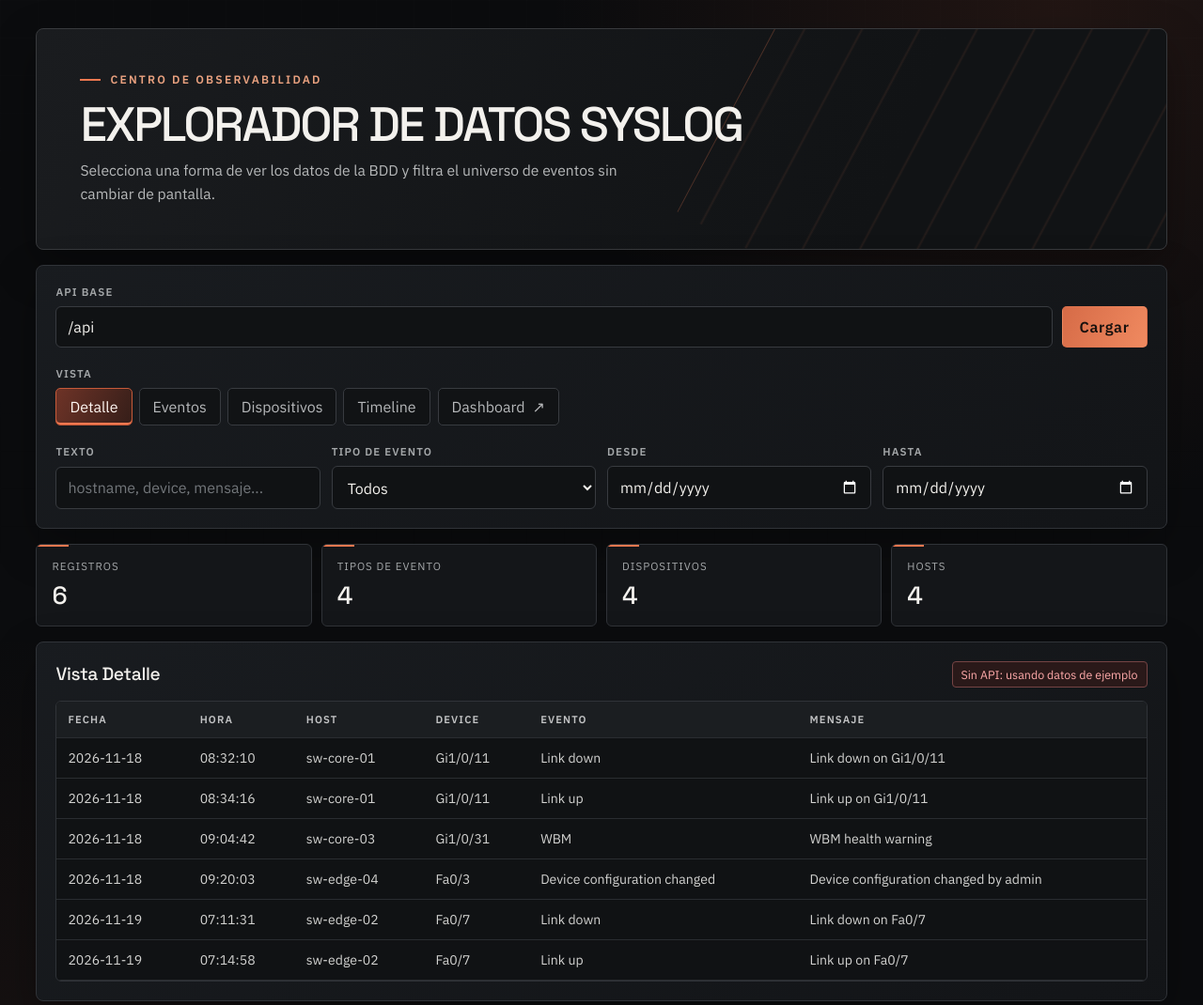
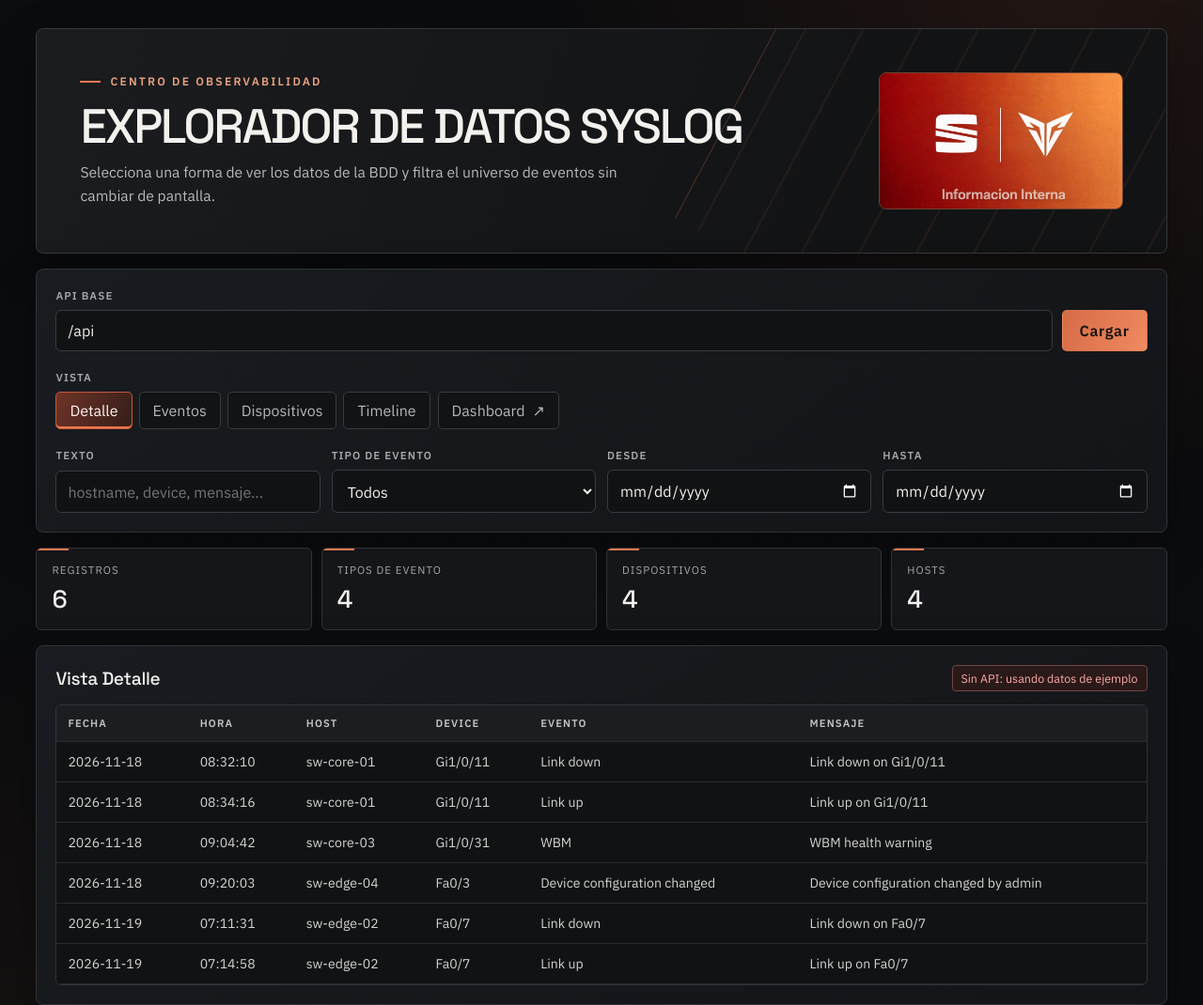
Before and after one commit to eldergutnitz/LOGOT, a plain HTML site: page frontend/index.html in a window 1280 px wide. Shown: the top 1070 px of the page at 94% size. Drawn offline with Linux system fonts and the light colour scheme; no server answers.

Commit message:
Añade la cabecera SEAT y CUPRA al frontend
Co-authored-by: Copilot <223556219+Copilot@users.noreply.github.com>

```diff
--- a/frontend/index.html
+++ b/frontend/index.html
@@ -13,9 +13,12 @@
   <div class="bg-grid" aria-hidden="true"></div>
   <main class="app-shell">
     <header class="hero">
-      <p class="eyebrow">Centro de observabilidad</p>
-      <h1>Explorador de datos SYSLOG</h1>
-      <p class="subtitle">Selecciona una forma de ver los datos de la BDD y filtra el universo de eventos sin cambiar de pantalla.</p>
+      <div>
+        <p class="eyebrow">Centro de observabilidad</p>
+        <h1>Explorador de datos SYSLOG</h1>
+        <p class="subtitle">Selecciona una forma de ver los datos de la BDD y filtra el universo de eventos sin cambiar de pantalla.</p>
+      </div>
+      <img class="hero-logo" src="portda-cupra-1200x670.jpg?v=2" alt="SEAT y CUPRA — Información interna" width="1888" height="1056">
     </header>
 
     <section class="controls card">
--- a/frontend/styles.css
+++ b/frontend/styles.css
@@ -55,9 +55,10 @@ body {
   isolation: isolate;
   overflow: hidden;
   min-height: 208px;
-  display: flex;
-  flex-direction: column;
-  justify-content: center;
+  display: grid;
+  grid-template-columns: minmax(0, 1fr) clamp(150px, 23vw, 260px);
+  align-items: center;
+  gap: clamp(16px, 3vw, 36px);
   background: linear-gradient(112deg, #1a1c1f 0%, #111315 75%);
   color: var(--ink);
   border: 1px solid #383a3d;
@@ -65,6 +66,15 @@ body {
   padding: clamp(24px, 4vw, 46px);
   box-shadow: var(--shadow);
   animation: rise-in 550ms ease both;
+}
+
+.hero-logo {
+  display: block;
+  width: 100%;
+  height: auto;
+  justify-self: end;
+  border: 1px solid #704333;
+  border-radius: var(--radius);
 }
 
 .hero::after {
@@ -629,6 +639,11 @@ tr:hover td {
   .hero {
     min-height: 190px;
     padding: 24px 20px;
+    grid-template-columns: minmax(0, 1fr);
+  }
+
+  .hero-logo {
+    max-width: 180px;
   }
 
   .btn-dashboard {
```
Also changed, not shown: frontend/dashboard.html (+6 -3 lines), frontend/portda-cupra-1200x670.jpg (added), 1 other file.
